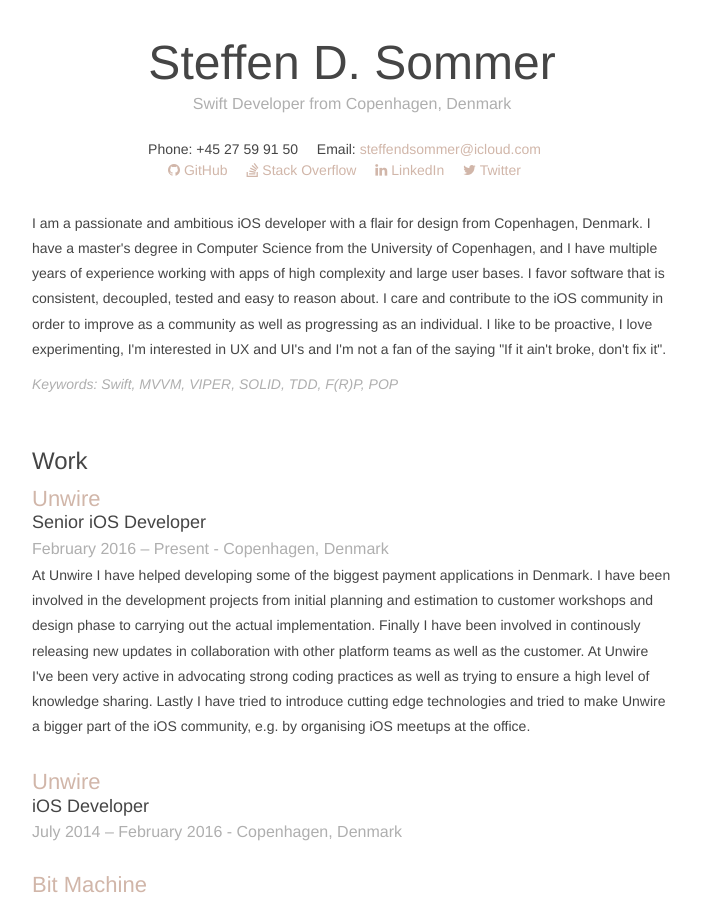
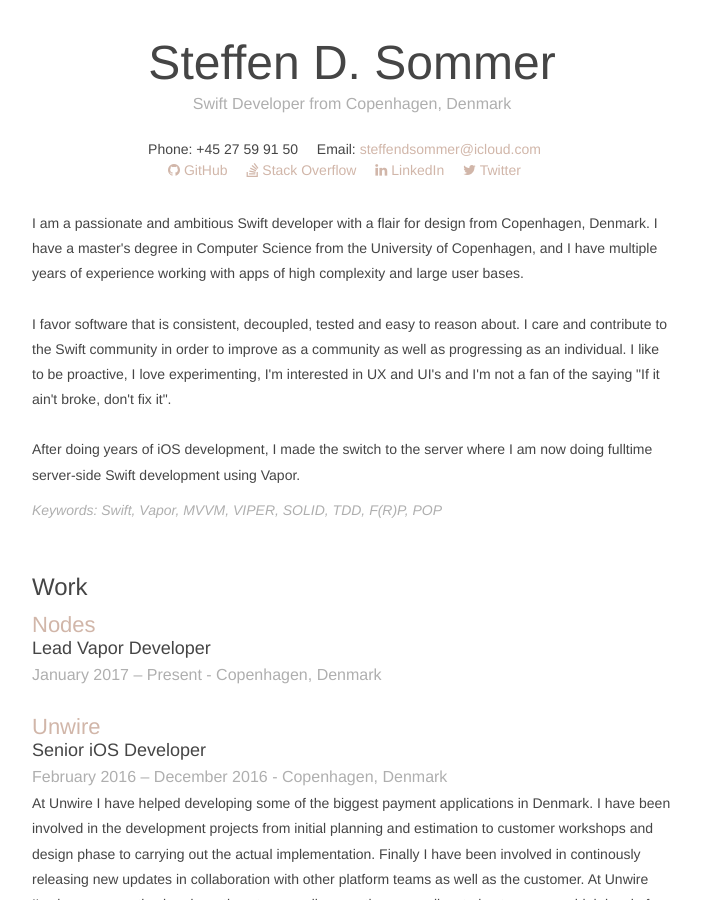
Before and after one commit to steffendsommer/steffendsommer.github.io, a Jekyll site: the page built from cv.html, in a window 1280 px wide and 900 px high. Shown: the whole window, without its empty margins (288-989 px from the left). Built offline with Jekyll 4.4.1, drawn with Linux system fonts in a browser that asks for light colours; nearby versions of some CDN libraries; some of the changed text lies outside the part shown.

Commit message:
Updated CV

```diff
--- a/cv.html
+++ b/cv.html
@@ -21,20 +21,25 @@ exclude: true
 
 
 <p class="summary">
-    I am a passionate and ambitious iOS developer with a flair for design from Copenhagen, Denmark.
-    I have a master's degree in Computer Science from the University of Copenhagen, and I have multiple years of experience working with apps of high complexity and large user bases.
-    I favor software that is consistent, decoupled, tested and easy to reason about.
-    I care and contribute to the iOS community in order to improve as a community as well as progressing as an individual.
-    I like to be proactive, I love experimenting, I'm interested in UX and UI's and I'm not a fan of the saying "If it ain't broke, don't fix it". </br>
+    I am a passionate and ambitious Swift developer with a flair for design from Copenhagen, Denmark. I have a master's degree in Computer Science from the University of Copenhagen, and I have multiple years of experience working with apps of high complexity and large user bases.
+    <br><br>
+    I favor software that is consistent, decoupled, tested and easy to reason about. I care and contribute to the Swift community in order to improve as a community as well as progressing as an individual. I like to be proactive, I love experimenting, I'm interested in UX and UI's and I'm not a fan of the saying "If it ain't broke, don't fix it".
+    <br><br>
+    After doing years of iOS development, I made the switch to the server where I am now doing fulltime server-side Swift development using Vapor.
 </p>
 
-<p class="keywords">Keywords: Swift, MVVM, VIPER, SOLID, TDD, F(R)P, POP</p>
+<p class="keywords">Keywords: Swift, Vapor, MVVM, VIPER, SOLID, TDD, F(R)P, POP</p>
 
 <h1>Work</h1>
 
+<h2><a href="http://www.nodesagency.com" target="_blank">Nodes</a></h2>
+<h3>Lead Vapor Developer</h3>
+<h4>January 2017 – Present - Copenhagen, Denmark</h4>
+<p></p>
+
 <h2><a href="http://www.unwire.com" target="_blank">Unwire</a></h2>
 <h3>Senior iOS Developer</h3>
-<h4>February 2016 – Present - Copenhagen, Denmark</h4>
+<h4>February 2016 – December 2016 - Copenhagen, Denmark</h4>
 <p>At Unwire I have helped developing some of the biggest payment applications in Denmark. I have been involved in the development projects from initial planning and estimation to customer workshops and design phase to carrying out the actual implementation. Finally I have been involved in continously releasing new updates in collaboration with other platform teams as well as the customer. At Unwire I've been very active in advocating strong coding practices as well as trying to ensure a high level of knowledge sharing. Lastly I have tried to introduce cutting edge technologies and tried to make Unwire a bigger part of the iOS community, e.g. by organising iOS meetups at the office.</p>
 
 <h2><a href="http://www.unwire.com" target="_blank">Unwire</a></h2>
@@ -75,10 +80,23 @@ exclude: true
 
 <h1>Volunteering</h1>
 
+<h2><a href="https://www.meetup.com/London-Vapor-Meetup/" target="_blank">London Vapor Meetup</a></h2>
+<h3>Co-organizer</h3>
+<h4>February 2017 – Present - London, United Kingdom</h4>
+<p>I helped start the first London based Vapor meetup in February 2017 which I help organize today. The meetup is usually held every month, with different companies in London hosting the meetup. Each event consists of 2-3 talks as well as time for networking. The events has around 20-50 participants each time and I try to give a talk once in a while.</p>
+
 <h2><a href="http://copenhagencocoa.com" target="_blank">Copenhagen Cocoa</a></h2>
 <h3>Co-organizer</h3>
 <h4>February 2016 – Present - Copenhagen, Denmark</h4>
 <p>As a co-organizer I help organizing iOS meetups in Copenhagen which are held every other month. The events consists of 2-3 talks and a "makers moment" where people can show off their own projects. The events has around 30-70 participants each time and I personally try to give a talk once in a while.</p>
+
+
+<h1>Publications</h1>
+
+<h2><a href="https://www.amazon.com/Swift-Programming-Kids-Steffen-Sommer-ebook/dp/B01N6E8EB9/ref=sr_1_1?ie=UTF8&qid=1492792614&sr=8-1" target="_blank">iOS Programming for Kids</a></h2>
+<h3>Co-author</h3>
+<h4>April 2017 - Packt Publishing</h4>
+<p>After writing for 6 months I published my first book in April 2017. The book was written together with an iOS Developer from New York (Jim Campagno). My main motivation for saying yes to the project, were to try and contribute to make Swift more accessible, but also to become a better writer in general.</p>
 
 
 <h1>Education</h1>
@@ -102,9 +120,15 @@ exclude: true
 <h1>Skills</h1>
 <ul>
     <li>Patterns: MVC, MVVM, VIPER, F(R)P, TDD, TBD, POP, DI, SOLID, Git Flow, Unit Testing</li>
+    <li>Backend</li>
+    <ul>
+        <li>Swift, Ruby</li>
+        <li>Frameworks: Vapor, Ruby on Rails</li>
+        <li>Databases: MySQL, PostgresSQL, SQLite, Redis</li>
+    </ul>
     <li>iOS</li>
     <ul>
-        <li>Swift/Objective-C</li>
+        <li>Swift, Objective-C</li>
         <li>Frameworks: ReactiveCocoa, Core Data, Auto Layout/PureLayout, Quick & Nimble</li>
         <li>Tools/Services: TestFlight, Crashlytics/Beta, Fastlane, CococaPods, Amazon S3, Bamboo, Git</li>
         <li>Misc: Localization, Provisioning/Releasing</li>
```
Also changed, not shown: other parts of cv.html (+1 -1 lines).
